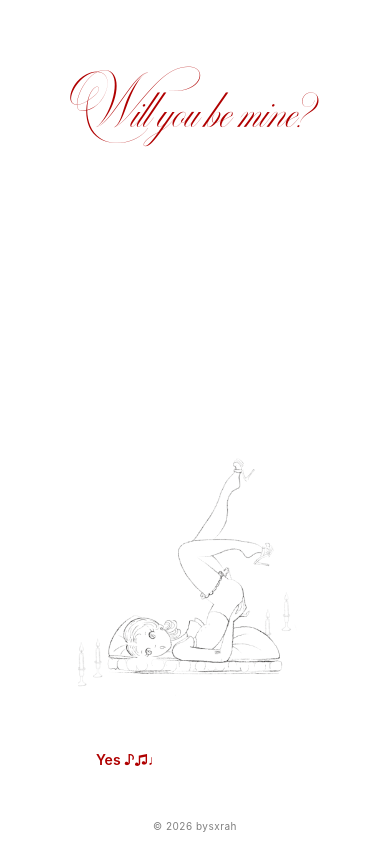
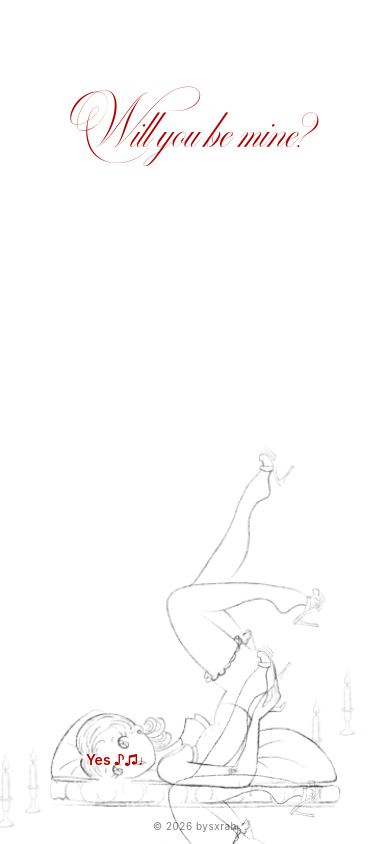
Before and after one commit to bysxrah/will-you-be-my-valentine, a plain HTML site: page index.html in a window 390 px wide. Drawn offline with Linux system fonts and the light colour scheme.

Commit message:
Add files via upload

```diff
--- a/style.css
+++ b/style.css
@@ -146,24 +146,26 @@ html, body {
   text-decoration: none;
 }
 
-/* ================= MOBILE ================= */
-
 @media (max-width: 768px) {
 
   .desktop-layout { display: none; }
 
   html, body {
     height: 100%;
-    overflow: hidden; /* prevent scroll */
+    overflow: hidden;
   }
 
   .mobile-layout {
+    position: relative;
+    height: 100vh;
     display: flex;
     flex-direction: column;
     align-items: center;
     justify-content: flex-start;
-    height: 100vh;
-    position: relative;
+
+    /* THIS is the key */
+    background: url("images/mobile-bg.png") no-repeat center bottom;
+    background-size: contain;
   }
 
   .mobile-title {
@@ -171,42 +173,29 @@ html, body {
     font-size: 36px;
     font-weight: normal;
     color: #b00000;
-    margin-top: 40px;
-    margin-bottom: 20px;
+    margin-top: 60px;
   }
-
-  /* KEY FIX */
-  .mobile-bg {
-    height: 60vh;        /* scales with screen */
-    width: auto;
-    object-fit: contain; /* ensures full image visible */
-  }
-
-  /* Buttons positioned relative to viewport */
 
   .mobile-yes {
     position: absolute;
     bottom: 140px;
-    left: 90px;
+    left: 80px;
     font-size: 14px;
   }
 
   .mobile-no {
     position: absolute;
     bottom: 140px;
-    right: 90px;
+    right: 80px;
     font-size: 14px;
   }
 
-  /* Popover scaling */
+  /* scale popover */
   .envelope-wrapper {
     width: 320px;
   }
+}
 
-  .letter-text { font-size: 24px; }
-  .letter-body { font-size: 11px; }
-  .emoji-link { font-size: 18px; }
-}
 /* ================= COPYRIGHT ================= */
 
 .copyright {
```
